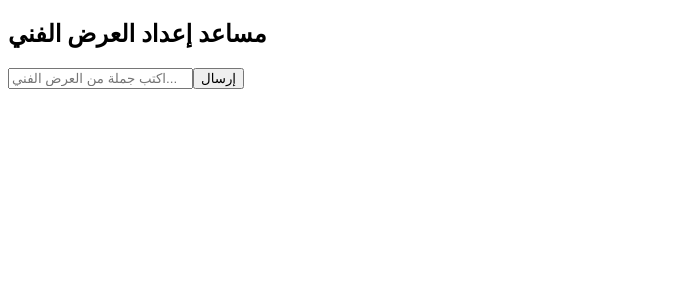
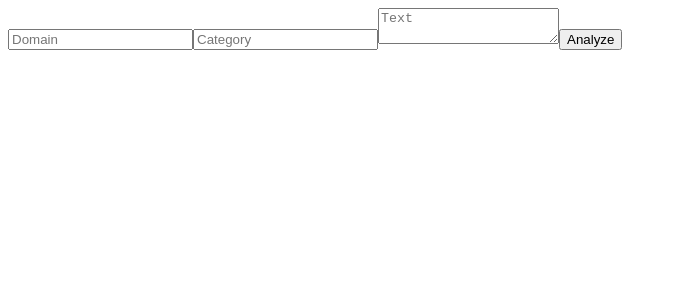
Before and after one commit to rfpai/rfp-platform, a Next.js app: page / in a window 1280 px wide. Shown: the top 300 px of the page, without its empty margins (0-677 px from the left). Built offline with nearby package versions, Linux system fonts and the light colour scheme.

Commit message:
Return analysis as JSON and add simple RFP form

```diff
--- a/pages/api/analyze.js
+++ b/pages/api/analyze.js
@@ -6,15 +6,16 @@ export default function handler(req, res) {
     return res.status(405).json({ message: 'Method Not Allowed' });
   }
 
-  const { text, locale } = req.body;
+  const { text, domain, category, locale } = req.body;
 
   if (!text) {
     return res.status(400).json({ message: 'Missing text to analyze' });
   }
 
   try {
-    const results = analyzeText(text, locale || 'ar');
-    return res.status(200).json({ results });
+    const analysis = analyzeText(text, locale || 'ar');
+    const patterns = getPatternsByDomainAndCategory(domain, category);
+    return res.status(200).json({ analysis, patterns });
   } catch (error) {
     console.error('❌ تحليل فشل:', error);
     return res.status(500).json({ message: 'Internal Server Error' });
--- a/pages/index.js
+++ b/pages/index.js
@@ -1,14 +1,48 @@
-import Head from "next/head";
-import RFPAssistant from "@/components/RFPAssistant";
+import Head from 'next/head';
+import { useState } from 'react';
 
 export default function Home() {
+  const [text, setText] = useState('');
+  const [domain, setDomain] = useState('');
+  const [category, setCategory] = useState('');
+  const [results, setResults] = useState(null);
+
+  const handleSubmit = async (e) => {
+    e.preventDefault();
+    const res = await fetch('/api/analyze', {
+      method: 'POST',
+      headers: { 'Content-Type': 'application/json' },
+      body: JSON.stringify({ text, domain, category }),
+    });
+    const data = await res.json();
+    setResults(data);
+  };
+
   return (
     <>
       <Head>
         <title>منصة RFP الذكية</title>
       </Head>
       <main>
-        <RFPAssistant />
+        <form onSubmit={handleSubmit}>
+          <input
+            placeholder="Domain"
+            value={domain}
+            onChange={(e) => setDomain(e.target.value)}
+          />
+          <input
+            placeholder="Category"
+            value={category}
+            onChange={(e) => setCategory(e.target.value)}
+          />
+          <textarea
+            placeholder="Text"
+            value={text}
+            onChange={(e) => setText(e.target.value)}
+          />
+          <button type="submit">Analyze</button>
+        </form>
+        {results && <pre>{JSON.stringify(results, null, 2)}</pre>}
       </main>
     </>
   );
--- /dev/null
+++ b/utils/loadStructurePatterns.js
@@ -0,0 +1,20 @@
+import fs from 'fs';
+import path from 'path';
+
+export function getPatternsByDomainAndCategory(domain, category) {
+  const filePath = path.join(process.cwd(), 'data', 'ai', 'structure_patterns.json');
+  let patterns = [];
+  try {
+    const raw = fs.readFileSync(filePath, 'utf-8');
+    patterns = JSON.parse(raw);
+  } catch (err) {
+    console.error('Failed to load patterns file', err);
+    return [];
+  }
+
+  return patterns.filter((p) => {
+    const domainOk = !domain || p.domain.toLowerCase() === domain.toLowerCase();
+    const categoryOk = !category || p.category === category;
+    return domainOk && categoryOk;
+  });
+}
```
